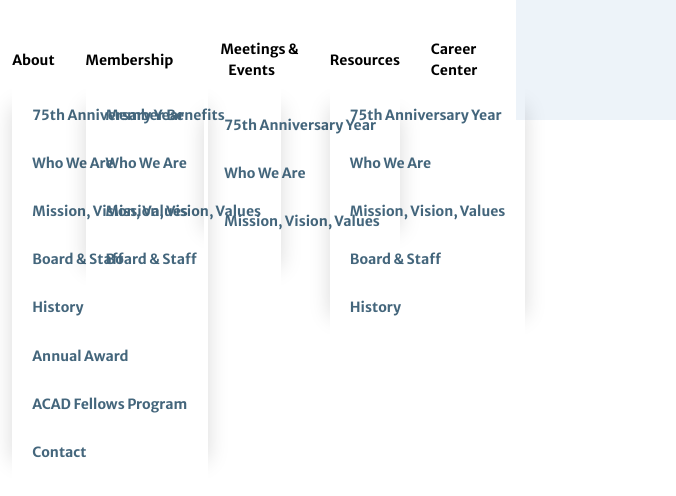
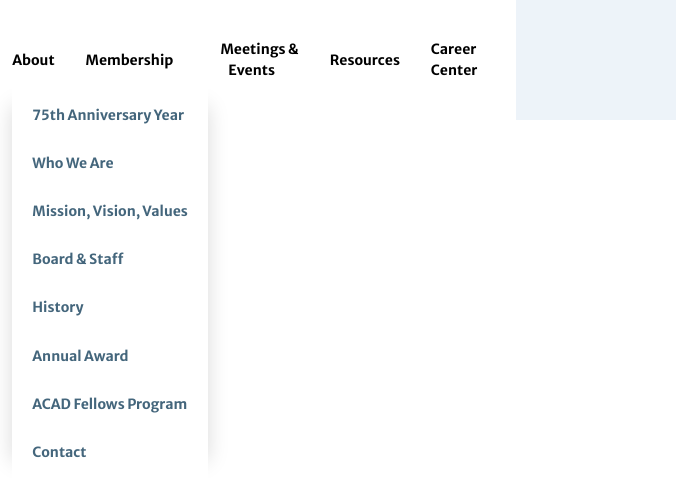
Before and after one commit to new-era-technologies/acad-header, a website: page app/src/index.html in a window 1280 px wide. Both pictures are taken after a click on the button "About". Shown: the full height of the page, 604-1280 px from the left. Drawn offline with nearby package versions, Linux system fonts and the light colour scheme; files that its build step writes are made by us from their sources.

Commit message:
add(js script) dropdowns

```diff
--- a/app/src/html/header.html
+++ b/app/src/html/header.html
@@ -46,13 +46,13 @@
                                     <a href="#sub-link" class="nav__sub_link">Member Benefits</a>
                                 </li>
                                 <li class="nav__sub_item">
-                                    <a href="#sub-link" class="nav__sub_link">Who We Are</a>
+                                    <a href="#sub-link" class="nav__sub_link">Join ACAD</a>
                                 </li>
                                 <li class="nav__sub_item">
-                                    <a href="#sub-link" class="nav__sub_link">Mission, Vision, Values</a>
+                                    <a href="#sub-link" class="nav__sub_link">Get Involved</a>
                                 </li>
                                 <li class="nav__sub_item">
-                                    <a href="#sub-link" class="nav__sub_link">Board & Staff</a>
+                                    <a href="#sub-link" class="nav__sub_link">Peer Conferencing Program</a>
                                 </li>
                             </ul>
                         </li>
@@ -60,13 +60,13 @@
                             <button class="nav__button">Meetings & Events</button>
                             <ul class="nav__sub_list">
                                 <li class="nav__sub_item">
-                                    <a href="#sub-link" class="nav__sub_link">75th Anniversary Year</a>
+                                    <a href="#sub-link" class="nav__sub_link">Annual Meeting</a>
                                 </li>
                                 <li class="nav__sub_item">
-                                    <a href="#sub-link" class="nav__sub_link">Who We Are</a>
+                                    <a href="#sub-link" class="nav__sub_link">Conferences</a>
                                 </li>
                                 <li class="nav__sub_item">
-                                    <a href="#sub-link" class="nav__sub_link">Mission, Vision, Values</a>
+                                    <a href="#sub-link" class="nav__sub_link">Dean's Institute</a>
                                 </li>
                             </ul>
                         </li>
@@ -74,19 +74,19 @@
                             <button class="nav__button">Resources</button>
                             <ul class="nav__sub_list">
                                 <li class="nav__sub_item">
-                                    <a href="#sub-link" class="nav__sub_link">75th Anniversary Year</a>
+                                    <a href="#sub-link" class="nav__sub_link">ACAD Reading List</a>
                                 </li>
                                 <li class="nav__sub_item">
-                                    <a href="#sub-link" class="nav__sub_link">Who We Are</a>
+                                    <a href="#sub-link" class="nav__sub_link">Explore Resources</a>
                                 </li>
                                 <li class="nav__sub_item">
-                                    <a href="#sub-link" class="nav__sub_link">Mission, Vision, Values</a>
+                                    <a href="#sub-link" class="nav__sub_link">The Resource Handbook for Academic Deans</a>
                                 </li>
                                 <li class="nav__sub_item">
-                                    <a href="#sub-link" class="nav__sub_link">Board & Staff</a>
+                                    <a href="#sub-link" class="nav__sub_link">The ACAD Leader</a>
                                 </li>
                                 <li class="nav__sub_item">
-                                    <a href="#sub-link" class="nav__sub_link">History</a>
+                                    <a href="#sub-link" class="nav__sub_link">Partners</a>
                                 </li>
                             </ul>
                         </li>
--- a/app/src/index.html
+++ b/app/src/index.html
@@ -32,7 +32,7 @@
     <!-- BODY EOF   -->
 
     <!-- JavaScript -->
-    <script src="#"></script>
+    <script src="js/main.js"></script>
 </body>
 
 </html>
--- /dev/null
+++ b/app/src/js/script.js
@@ -0,0 +1,16 @@
+'use strict';
+
+const buttons = document.querySelectorAll('.nav__button');
+const subLists = document.querySelectorAll('.nav__sub_list');
+
+buttons.forEach(it => it.addEventListener('click', function() {
+    it.nextElementSibling.classList.toggle('visible');
+}));
+
+window.onclick = function(e) {
+    if (!e.target.matches('.nav__button')) {
+        for (let i = 0; i < subLists.length; i++) {
+            subLists[i].classList.remove('visible');
+        }
+    }
+};
--- a/app/src/scss/layout/_header.scss
+++ b/app/src/scss/layout/_header.scss
@@ -48,11 +48,16 @@
         content: '\f107';
     }
     &__sub_list {
+        max-width: 230px;
         position: absolute;
         display: flex;
         flex-direction: column;
         align-items: flex-start;
         box-shadow: 20px 0 20px -20px rgb(0, 0, 0, 0.15), -20px 0 20px -20px rgb(0, 0, 0, 0.15);
+        visibility: hidden;
+        opacity: 0;
+        transform: translateY(50px);
+        transition: .2s all;
         z-index: 1;
     }
     &__sub_item {
@@ -72,4 +77,9 @@
     &__sub_link:hover {
         color: #d8770e;
     }
+    .visible {
+        visibility: visible;
+        opacity: 1;
+        transform: translateY(0);
+    }
 }
```
Also changed, not shown: app/build/css/main.css, app/build/index.html, app/build/js/main.js (added).
